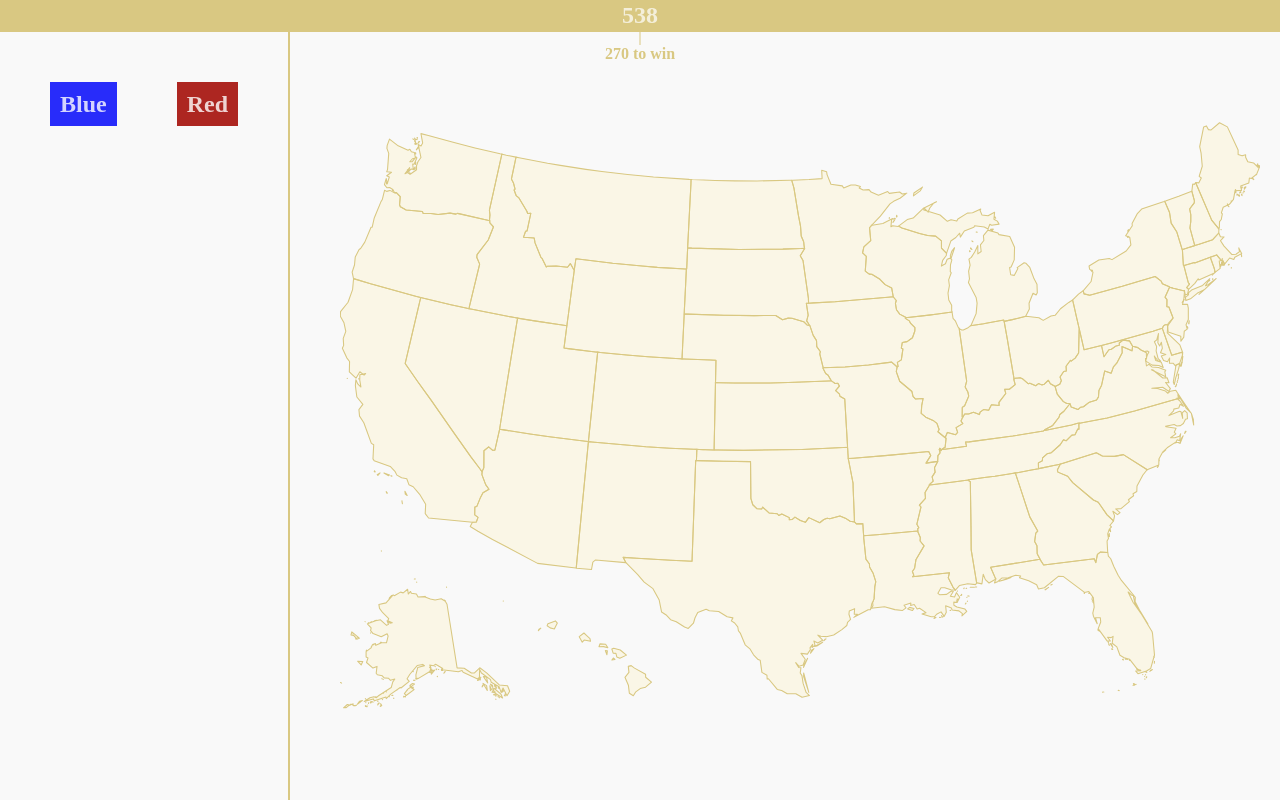
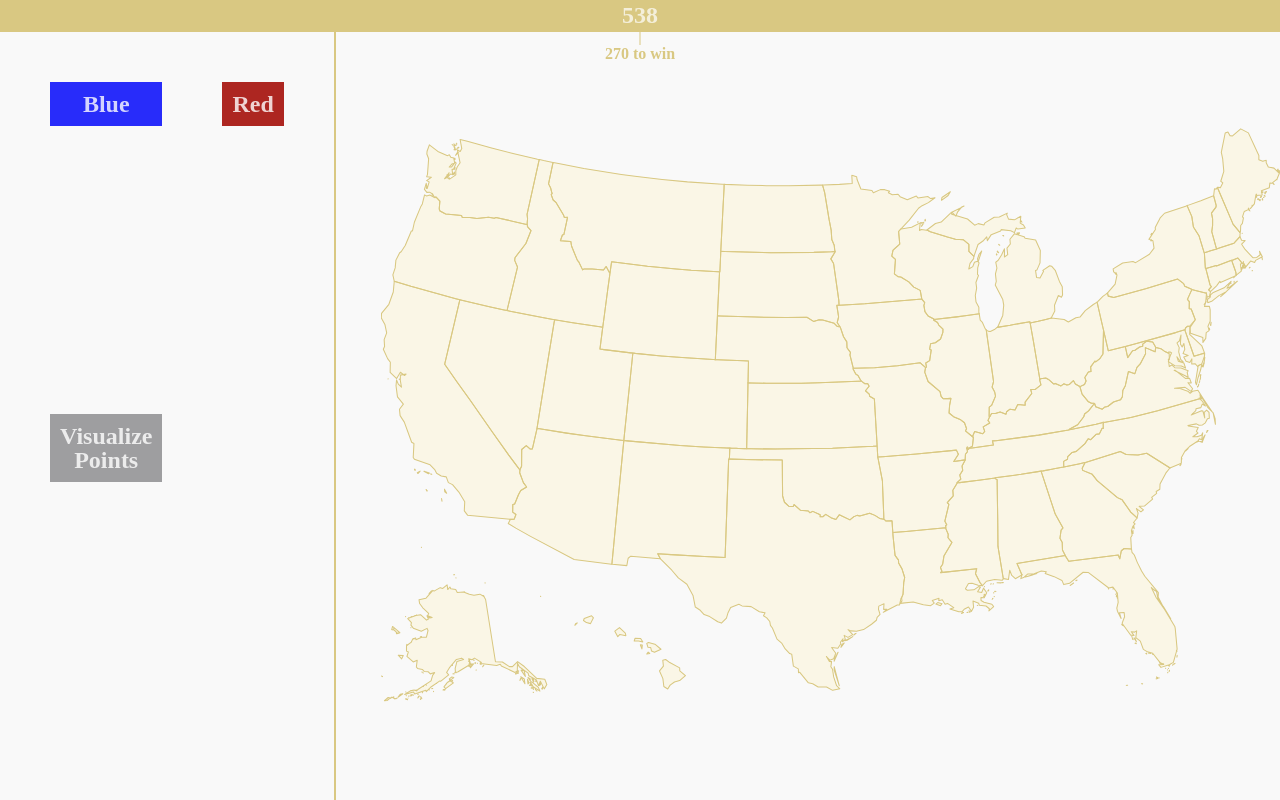
Before and after one commit to thnlsn/electoral-map, a React (Create React App) app: page / in a window 1280 px wide. Built offline with nearby package versions, Linux system fonts and the light colour scheme; the HTML template or start-up script is replaced by a standard one; a web font is replaced by a local one.

Commit message:
created styles and logic to change the fill of all the states to programatically represent what states give the most points by making them darker in shade

```diff
--- a/src/App.js
+++ b/src/App.js
@@ -71,6 +71,7 @@ function App() {
   ]);
 
   const [selectedParty, setSelectedParty] = useState('none');
+  const [visualizePopulation, setVisualizePopulation] = useState(false);
 
   const [hovered, setHovered] = useState('');
 
@@ -79,7 +80,6 @@ function App() {
     setHovered(hoveredState);
 
     console.log(hoveredState);
-    console.log(hovered);
   };
   const handleHoverExit = () => {
     setHovered('');
@@ -90,6 +90,10 @@ function App() {
     const toSelect = selected === selectedParty ? 'none' : selected;
     console.log(toSelect);
     setSelectedParty(toSelect);
+  };
+
+  const handleVisualizePopulation = () => {
+    setVisualizePopulation(visualizePopulation === true ? false : true);
   };
 
   const handleClick = (e) => {
@@ -169,6 +173,8 @@ function App() {
       <Bar bluePts={bluePts} redPts={redPts} nonePts={nonePts} />
       <Settings
         handleChangeParty={handleChangeParty}
+        handleVisualizePopulation={handleVisualizePopulation}
+        visualize={visualizePopulation}
         party={selectedParty}
         blue={bluePts}
         red={redPts}
@@ -177,6 +183,7 @@ function App() {
       <Map
         states={states}
         handleClick={handleClick}
+        visualize={visualizePopulation}
         blueStates={blueStates}
         redStates={redStates}
         noneStates={noneStates}
--- a/src/components/Settings.js
+++ b/src/components/Settings.js
@@ -1,6 +1,14 @@
 import React from 'react';
 
-const Settings = ({ handleChangeParty, party, blue, red, none }) => {
+const Settings = ({
+  handleChangeParty,
+  handleVisualizePopulation,
+  visualize,
+  party,
+  blue,
+  red,
+  none,
+}) => {
   return (
     <div className='settings'>
       <div
@@ -23,6 +31,16 @@ const Settings = ({ handleChangeParty, party, blue, red, none }) => {
       >
         Red
       </div>
+      <div
+        className={`settings__btn settings__btn--population ${
+          visualize === true
+            ? 'settings__btn--selected'
+            : 'settings__btn--unselected'
+        }`}
+        onClick={handleVisualizePopulation}
+      >
+        Visualize Points
+      </div>
     </div>
   );
 };
--- a/src/components/UnitedStates.js
+++ b/src/components/UnitedStates.js
@@ -3,10 +3,13 @@ import React from 'react';
 function UnitedStates({
   states,
   handleClick,
+  visualize,
   blueStates,
   redStates,
   noneStates,
   hovered,
+  handleHover,
+  handleHoverExit,
 }) {
   return (
     <svg
@@ -25,7 +28,7 @@ function UnitedStates({
                 : blueStates.includes(state.name)
                 ? 'blue'
                 : 'red'
-            } ${hovered === state.name ? 'scale' : 'unscale'}`}
+            } ${hovered === state.name ? 'hovered' : 'unhovered'}`}
             id={`${state.name}`}
             d={state.path}
             onClick={handleClick}
@@ -37,7 +40,26 @@ function UnitedStates({
                 ? 'blue'
                 : 'red'
             }
-            key={index}
+            onMouseEnter={handleHover}
+            onMouseLeave={handleHoverExit}
+            style={
+              visualize
+                ? noneStates.includes(state.name)
+                  ? {
+                      fill: `rgba(217, 200, 130, calc(${state.points} / 40))`, // Divide by 55 because 55 is the max points (CA) and that would equate to a 1.0 opacity
+                      stroke: '#988c5b',
+                    }
+                  : blueStates.includes(state.name)
+                  ? {
+                      fill: `rgba(40, 44, 250, calc(${state.points} / 40))`, // Divide by 55 because 55 is the max points (CA) and that would equate to a 1.0 opacity
+                      stroke: '#988c5b',
+                    }
+                  : {
+                      fill: `rgba(173, 33, 73, calc(${state.points} / 40))`, // Divide by 55 because 55 is the max points (CA) and that would equate to a 1.0 opacity
+                      stroke: '#988c5b',
+                    }
+                : {}
+            }
           ></path>
         ))}
       </g>
@@ -46,6 +68,32 @@ function UnitedStates({
 }
 
 export default UnitedStates;
+
+// Check if visualize is true
+//// If yes, check if state is blue or red currently
+////// If yes, check if blue
+//////// If yes, make color blue opacity
+//////// If no, make color red opacity
+////// If no, make color gold opacity
+//// If no, make colors default
+
+//GOLD
+/* {
+  fill: `rgba(217, 200, 130, calc(${state.points} / 40))`, // Divide by 55 because 55 is the max points (CA) and that would equate to a 1.0 opacity
+  stroke: '#988c5b',
+} */
+
+//BLUE
+/* {
+  fill: `rgba(40, 44, 250, calc(${state.points} / 40))`, // Divide by 55 because 55 is the max points (CA) and that would equate to a 1.0 opacity
+  stroke: '#988c5b',
+} */
+
+//RED
+/* {
+  fill: `rgba(173, 33, 73, calc(${state.points} / 40))`, // Divide by 55 because 55 is the max points (CA) and that would equate to a 1.0 opacity
+  stroke: '#988c5b',
+} */
 
 /*     <svg
       className='map-container'
--- a/src/css/style.css
+++ b/src/css/style.css
@@ -17,15 +17,15 @@
 .red {
   fill: #ad2621; }
 
-/* .blue.scale {
-  fill: rgba($color: $color-blue, $alpha: 0.8);
-}
-.red.scale {
-  fill: rgba($color: $color-red, $alpha: 0.8);
-}
-.none.scale {
-  fill: rgba($color: $color-gold, $alpha: 0.8);
-} */
+.blue.hovered {
+  fill: rgba(40, 44, 250, 0.8); }
+
+.red.hovered {
+  fill: rgba(173, 38, 33, 0.8); }
+
+.none.hovered {
+  fill: rgba(217, 200, 130, 0.8); }
+
 .bar {
   font-family: "Fauna One", serif;
   line-height: 1;
@@ -65,7 +65,7 @@ body {
   grid-template-rows: min-content;
   height: 100vh;
   background-color: #f9f9f9;
-  column-gap: 3rem; }
+  column-gap: 2rem; }
 
 .bar {
   grid-column: full-start / full-end; }
@@ -80,7 +80,7 @@ body {
 .map-container {
   height: 100%;
   width: 100%;
-  padding: 2rem;
+  padding: 2rem 0rem 2.1rem 2.5rem;
   overflow: hidden; }
 
 /* .map__state-small {
@@ -156,7 +156,7 @@ body {
     .settings__btn--selected {
       border: 1rem solid #d9c882; }
       .settings__btn--selected:hover {
-        outline: 0;
+        outline: none;
         z-index: 20; }
     .settings__btn--unselected {
       border: 1rem solid #f9f9f9; }
@@ -164,10 +164,14 @@ body {
         outline: 1rem solid #d9c882;
         z-index: 20; }
       .settings__btn--unselected:active {
-        transition: 0.25s outline;
+        transition: 0.25s outline 0s cubic-bezier(0.83, 0.23, 1, 0.25), 0.2 border 0.5s;
         outline: 0rem solid #d9c882;
         border: 1rem solid #d9c882; }
 
+.map {
+  /*   &__population {
+    opacity: calc(attr(data-points) / 100);
+  } */ }
   .map__state {
     stroke: #d9c882;
     stroke-linejoin: round;
--- a/src/sass/_layout.scss
+++ b/src/sass/_layout.scss
@@ -5,7 +5,7 @@
   height: 100vh;
   background-color: $color-grey-light;
 
-  column-gap: 3rem;
+  column-gap: 2rem;
 }
 
 .bar {
@@ -24,7 +24,7 @@
 .map-container {
   height: 100%;
   width: 100%;
-  padding: 2rem;
+  padding: 2rem 0rem 2.1rem 2.5rem;
   overflow: hidden;
 }
 
```
Also changed, not shown: src/sass/_components.scss (+8 -2 lines), src/sass/_variables.scss (+8 -6 lines). Lines whose indentation alone changed are shown as unchanged.
